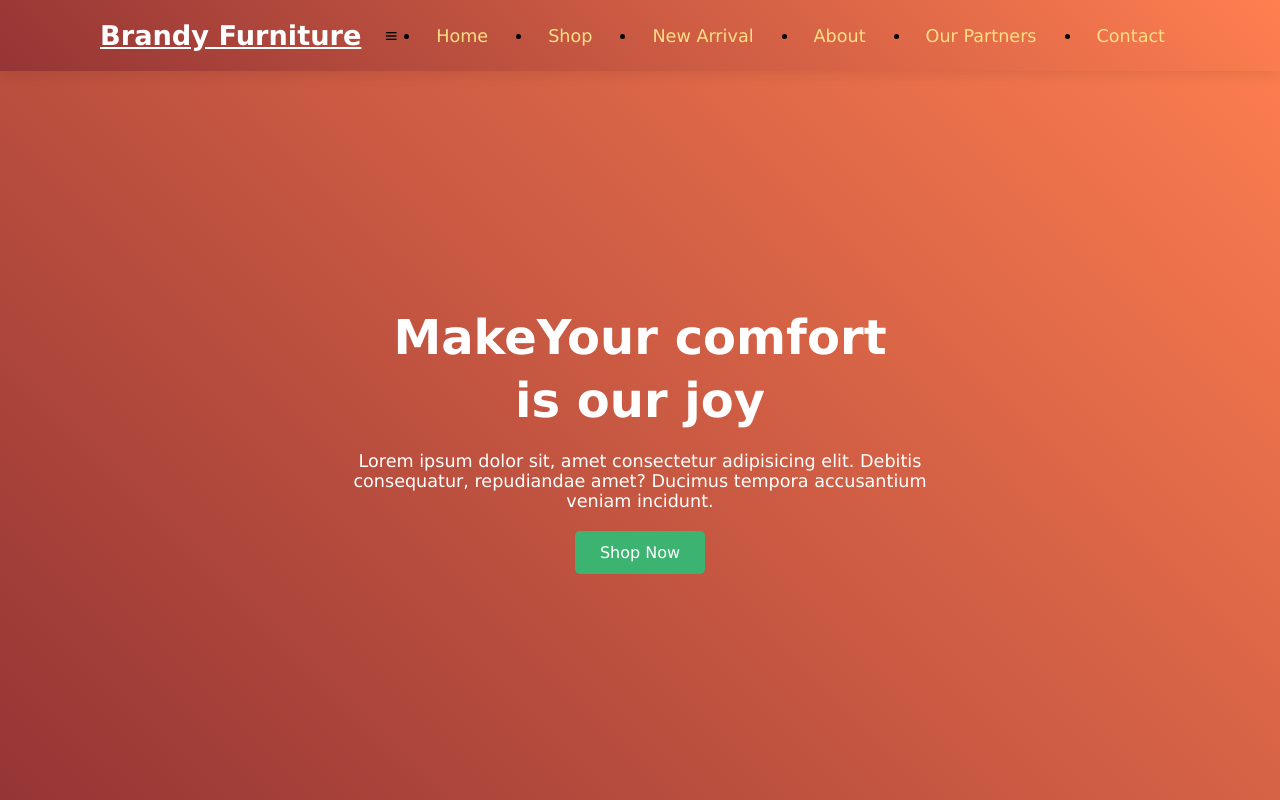
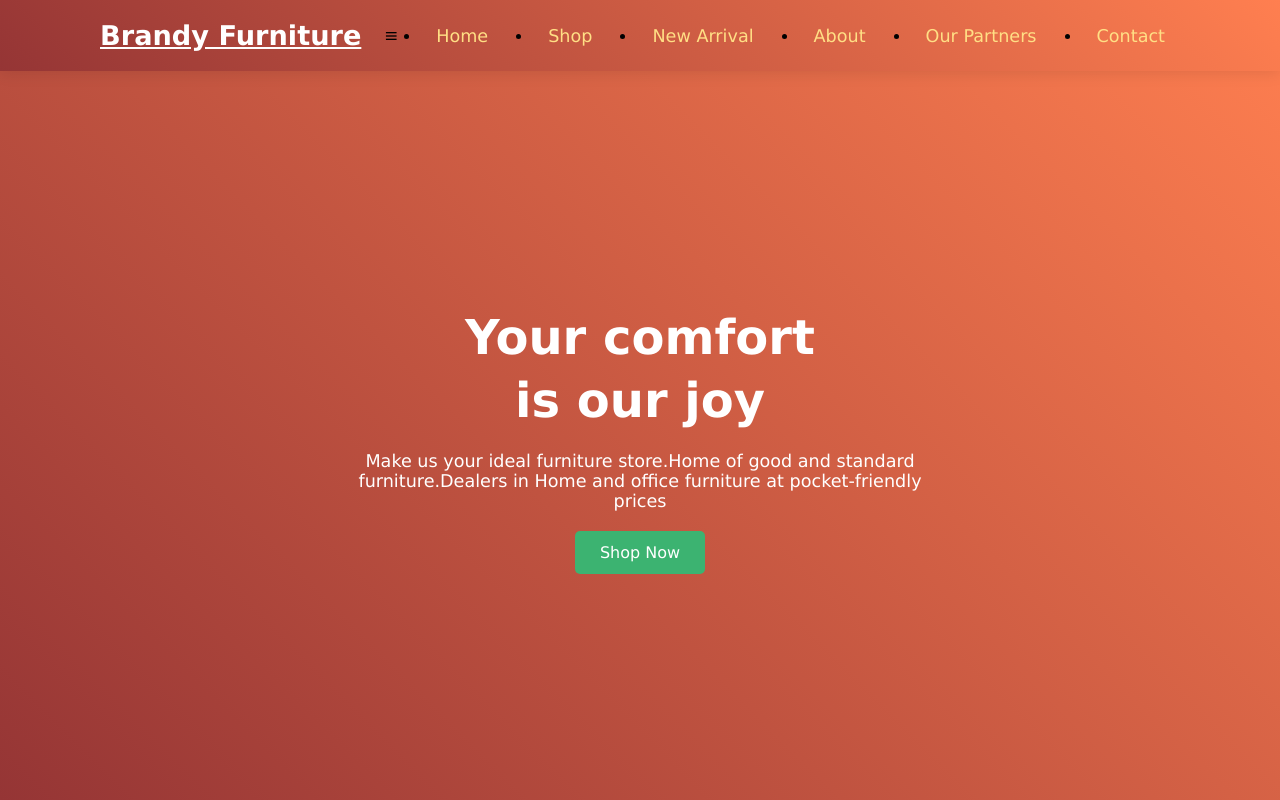
Before and after one commit to valerie157/furniture-app, a plain HTML site: page index.html in a window 1280 px wide. Shown: the top 800 px of the page. Drawn offline with nearby package versions, Linux system fonts and the light colour scheme.

Commit message:
first commit on the master branch

```diff
--- a/index.html
+++ b/index.html
@@ -30,8 +30,8 @@
     <!--Home-->
     <section class="home" id="home">
         <div class="home-text">
-            <h1><span>Make</span>Your comfort <br> is our <span> joy</span></h1>
-            <p>Lorem ipsum dolor sit, amet consectetur adipisicing elit. Debitis consequatur, repudiandae amet? Ducimus tempora accusantium veniam incidunt.</p>
+            <h1>Your comfort <br> is our <span> joy</span></h1>
+            <p>Make us your ideal furniture store.Home of good and standard furniture.Dealers in Home and office furniture at pocket-friendly  prices</p>
             <a href="#shop" class="btn">Shop Now</a>
         </div>
     </section>
```
